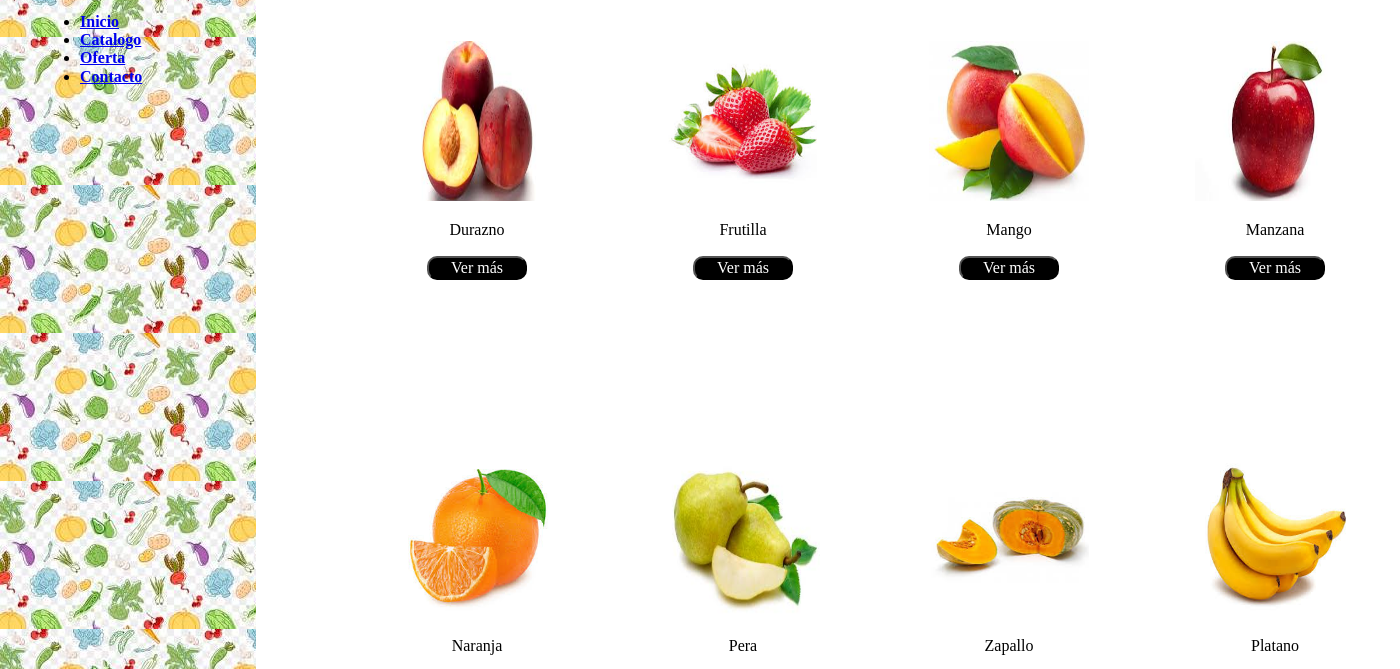
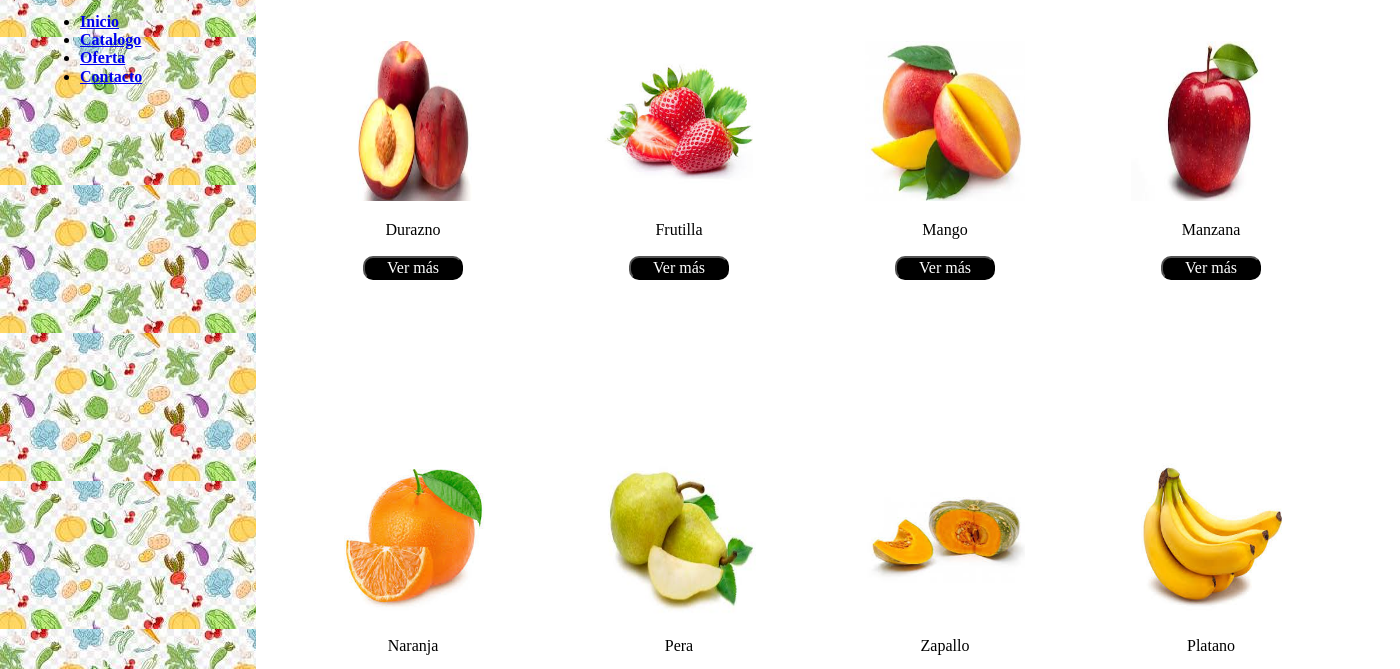
Before and after one commit to ignaciofuenzalida/verduleria_github.io, a plain HTML site: page index.html in a window 1280 px wide. Shown: the part 111-780 px from the top of the page, 1400 px wide, since content can reach past the window. Drawn offline with Linux system fonts and the light colour scheme.

Commit message:
Modificacion de padding y margin de contenedor main

```diff
--- a/assets/css/style.css
+++ b/assets/css/style.css
@@ -253,8 +253,8 @@ main{
     display: grid;
     grid-template-columns: repeat(4, 1fr);
     gap: 1rem;
-    margin-left: 3rem;
-    padding-left: 3rem;
+    margin-left: 1rem;
+    padding-left: 1rem;
 }
 
 .card {
```
